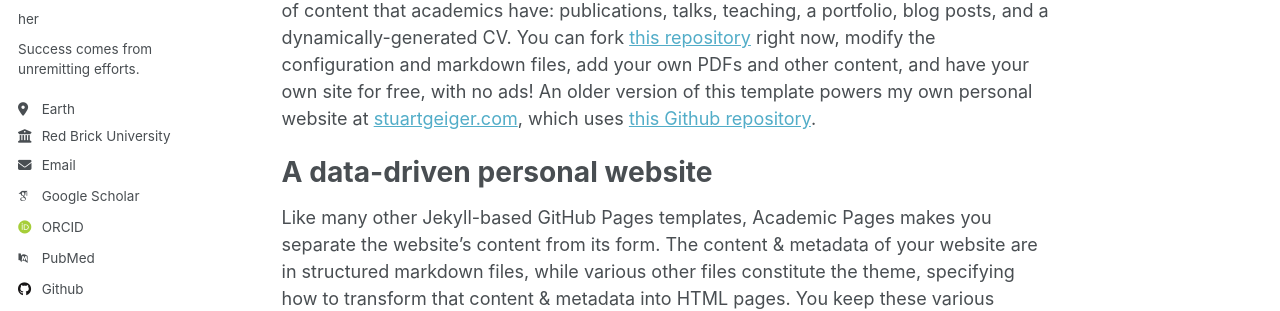
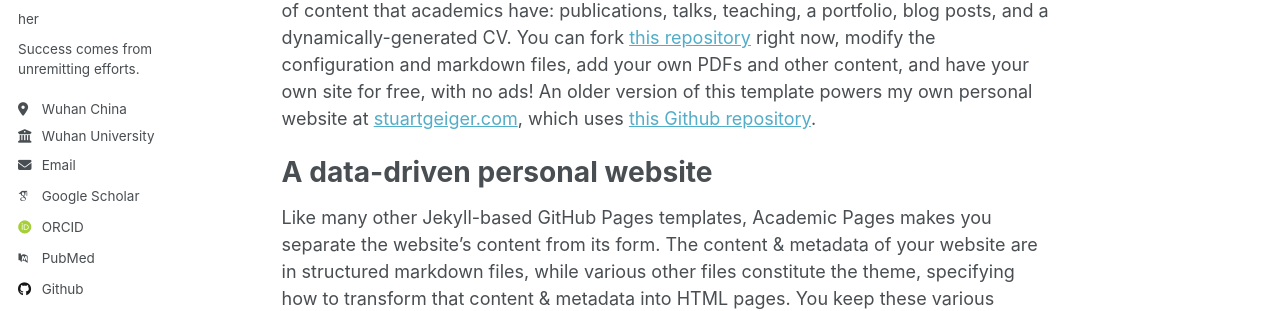
Before and after one commit to lltime/lltime.github.io, a Jekyll site: the page built from _pages/about.md, in a window 1280 px wide. Shown: the part 314-625 px from the top of the page. Built offline with Jekyll 4.4.1, drawn with Linux system fonts in a browser that asks for light colours; some web fonts are replaced.

Commit message:
Update _config.yml

```diff
--- a/_config.yml
+++ b/_config.yml
@@ -25,8 +25,8 @@ author:
   name             : "Huang Xianfeng"
   pronouns         : "her" # example: "she/her"
   bio              : "Success comes from unremitting efforts."
-  location         : "Earth"
-  employer         : "Red Brick University"
+  location         : "Wuhan China"
+  employer         : "Wuhan University"
   uri              : # URL
   email            : "none@example.org"
 
```
